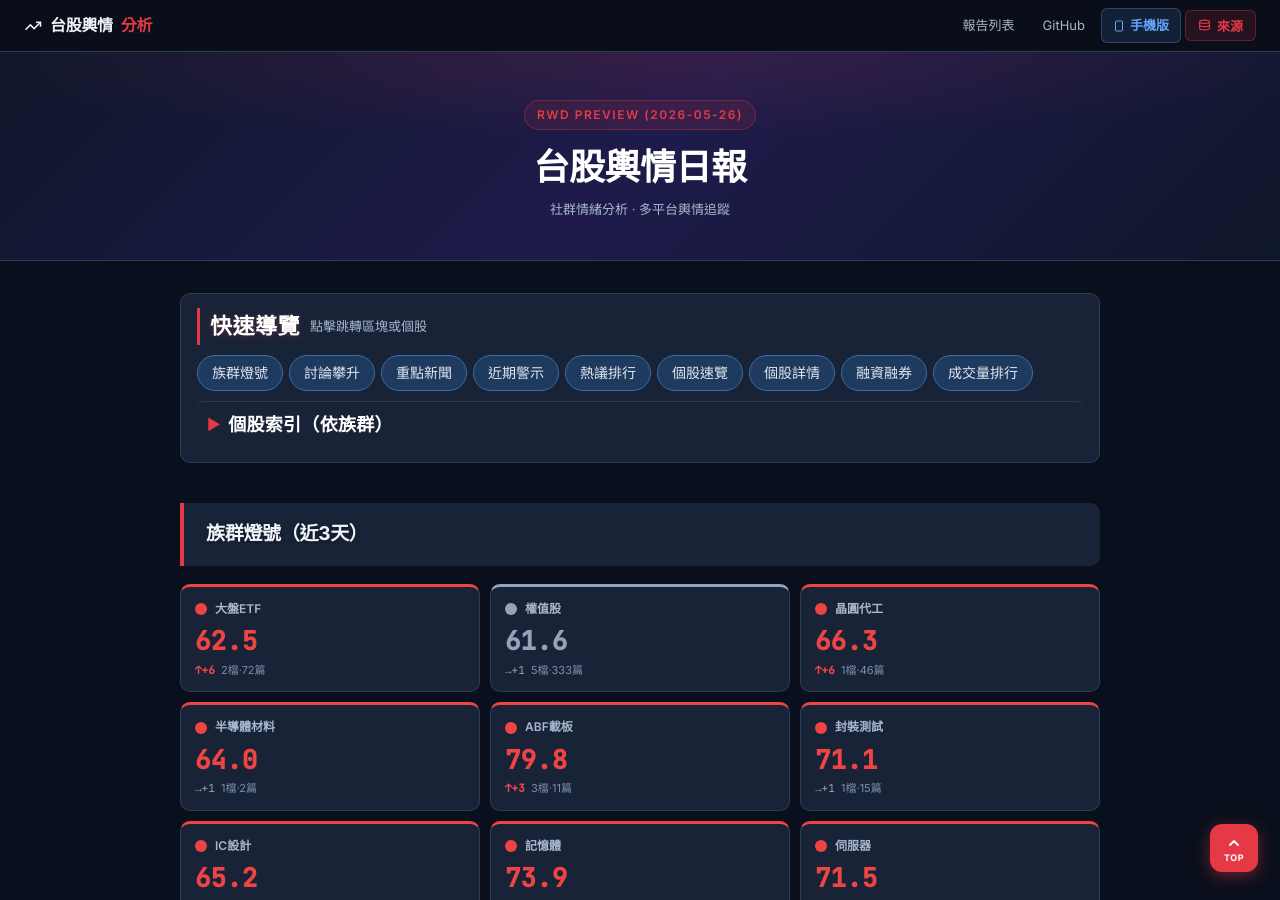
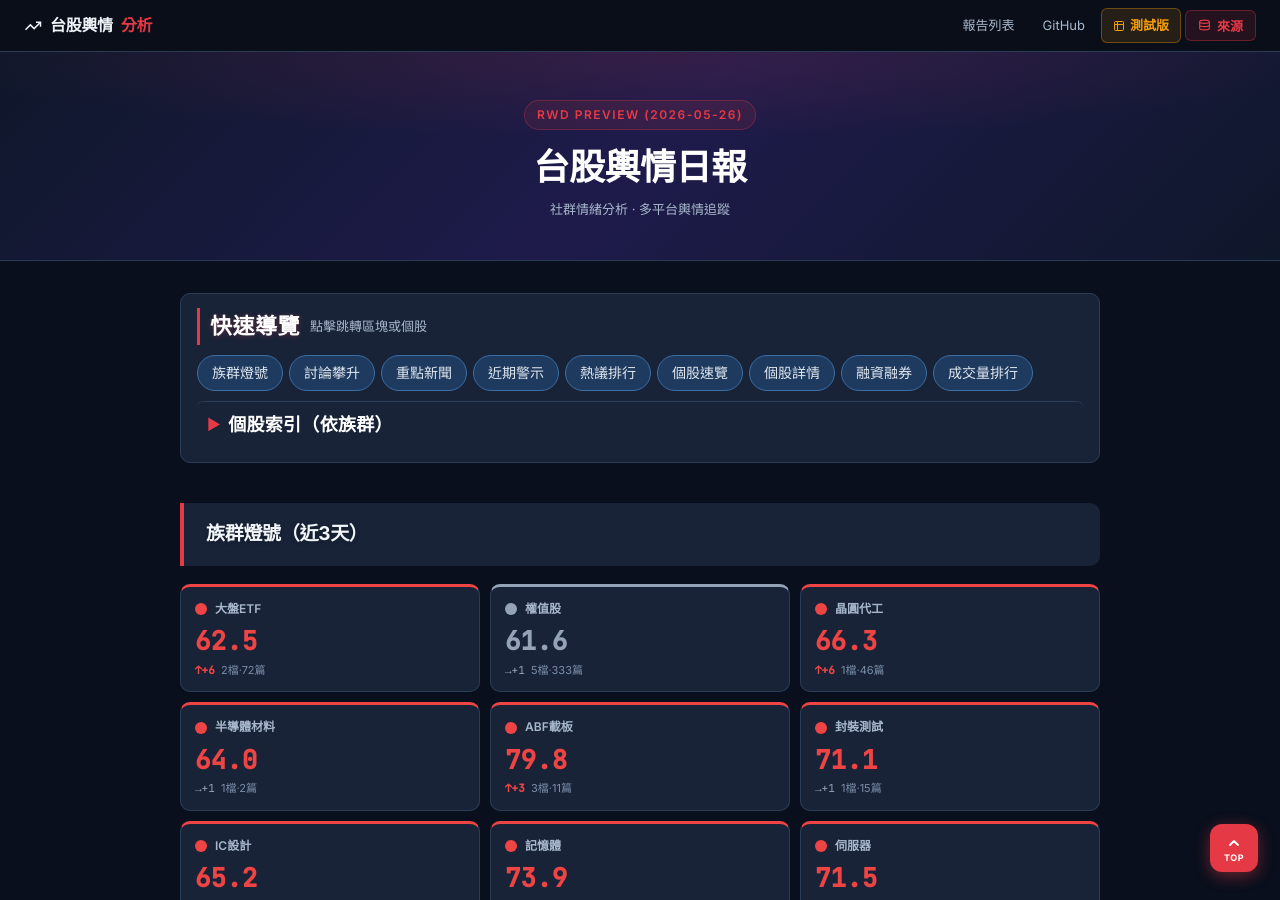
Before and after one commit to Jason0308p/tw-stock-report, a Jekyll site: the page built from reports/rwd-preview.html, in a window 1280 px wide and 900 px high. Built offline with Jekyll 4.4.1, drawn with Linux system fonts in a browser that asks for light colours.

Commit message:
style: update layout

```diff
--- a/_layouts/default.html
+++ b/_layouts/default.html
@@ -281,12 +281,12 @@ footer a { color: var(--text3); }
     </div>
     <a href="{{ '/reports/rwd-preview.html' | relative_url }}"
        style="display:inline-flex;align-items:center;gap:5px;padding:5px 11px;
-              border-radius:6px;background:rgba(96,165,250,.12);border:1px solid rgba(96,165,250,.3);
-              color:#60a5fa;font-size:13px;font-weight:600;text-decoration:none;transition:all .15s"
-       onmouseover="this.style.background='rgba(96,165,250,.22)'"
-       onmouseout="this.style.background='rgba(96,165,250,.12)'">
-      <svg width="12" height="12" viewBox="0 0 24 24" fill="none" stroke="currentColor" stroke-width="2"><rect x="5" y="2" width="14" height="20" rx="2"/><line x1="12" y1="18" x2="12" y2="18"/></svg>
-      手機版
+              border-radius:6px;background:rgba(245,158,11,.12);border:1px solid rgba(245,158,11,.35);
+              color:#f59e0b;font-size:13px;font-weight:600;text-decoration:none;transition:all .15s"
+       onmouseover="this.style.background='rgba(245,158,11,.22)'"
+       onmouseout="this.style.background='rgba(245,158,11,.12)'">
+      <svg width="12" height="12" viewBox="0 0 24 24" fill="none" stroke="currentColor" stroke-width="2"><path d="M9 3H5a2 2 0 0 0-2 2v4m6-6h10a2 2 0 0 1 2 2v4M9 3v18m0 0h10a2 2 0 0 0 2-2V9M9 21H5a2 2 0 0 1-2-2V9m0 0h18"/></svg>
+      測試版
     </a>
     <button id="src-toggle-btn" aria-label="資料來源">
       <svg width="13" height="13" viewBox="0 0 24 24" fill="none" stroke="currentColor" stroke-width="2"><ellipse cx="12" cy="5" rx="9" ry="3"/><path d="M3 5v6c0 1.66 4.03 3 9 3s9-1.34 9-3V5"/><path d="M3 11v6c0 1.66 4.03 3 9 3s9-1.34 9-3v-6"/></svg>
```
